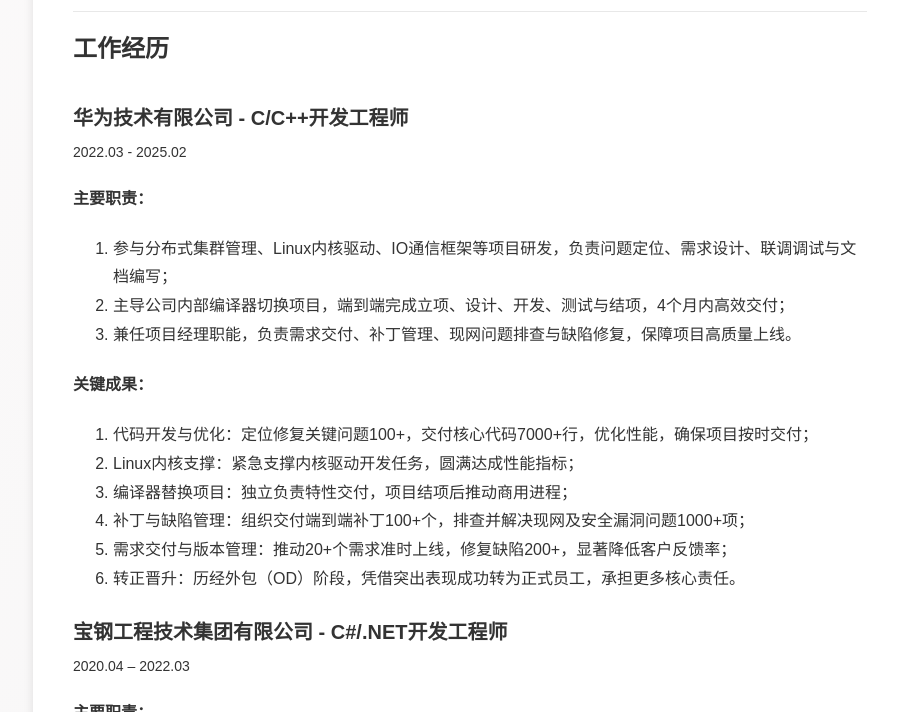
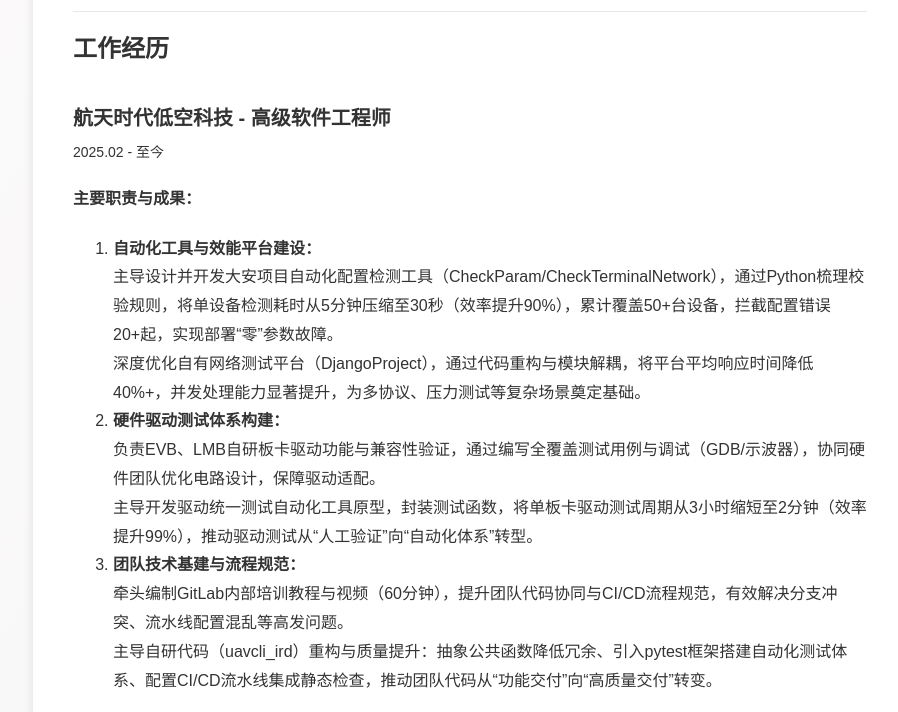
Before and after one commit to a869320750/MyHtmlResume, a plain HTML site: page index.html in a window 1280 px wide. Shown: the part 905-1617 px from the top of the page, without its empty margins (170-1068 px from the left). Drawn offline with nearby package versions, Linux system fonts and the light colour scheme.

Commit message:
add new nterprise
Signed-off-by: Jinyingjie <a869320750@outlook.com>

```diff
--- a/index.html
+++ b/index.html
@@ -297,6 +297,25 @@
             <div class="section fade-in">
                 <h2>工作经历</h2>
                 <div class="timeline-item">
+                    <h3>航天时代低空科技 - 高级软件工程师</h3>
+                    <p>2025.02 - 至今</p>
+                    <h4>主要职责与成果：</h4>
+                    <ol>
+                        <li><b>自动化工具与效能平台建设：</b><br>
+                            主导设计并开发大安项目自动化配置检测工具（CheckParam/CheckTerminalNetwork），通过Python梳理校验规则，将单设备检测耗时从5分钟压缩至30秒（效率提升90%），累计覆盖50+台设备，拦截配置错误20+起，实现部署“零”参数故障。<br>
+                            深度优化自有网络测试平台（DjangoProject），通过代码重构与模块解耦，将平台平均响应时间降低40%+，并发处理能力显著提升，为多协议、压力测试等复杂场景奠定基础。
+                        </li>
+                        <li><b>硬件驱动测试体系构建：</b><br>
+                            负责EVB、LMB自研板卡驱动功能与兼容性验证，通过编写全覆盖测试用例与调试（GDB/示波器），协同硬件团队优化电路设计，保障驱动适配。<br>
+                            主导开发驱动统一测试自动化工具原型，封装测试函数，将单板卡驱动测试周期从3小时缩短至2分钟（效率提升99%），推动驱动测试从“人工验证”向“自动化体系”转型。
+                        </li>
+                        <li><b>团队技术基建与流程规范：</b><br>
+                            牵头编制GitLab内部培训教程与视频（60分钟），提升团队代码协同与CI/CD流程规范，有效解决分支冲突、流水线配置混乱等高发问题。<br>
+                            主导自研代码（uavcli_ird）重构与质量提升：抽象公共函数降低冗余、引入pytest框架搭建自动化测试体系、配置CI/CD流水线集成静态检查，推动团队代码从“功能交付”向“高质量交付”转变。
+                        </li>
+                    </ol>
+                </div>
+                <div class="timeline-item">
                     <h3>华为技术有限公司 - C/C++开发工程师</h3>
                     <p>2022.03 - 2025.02</p>
                     <h4>主要职责：</h4>
```
